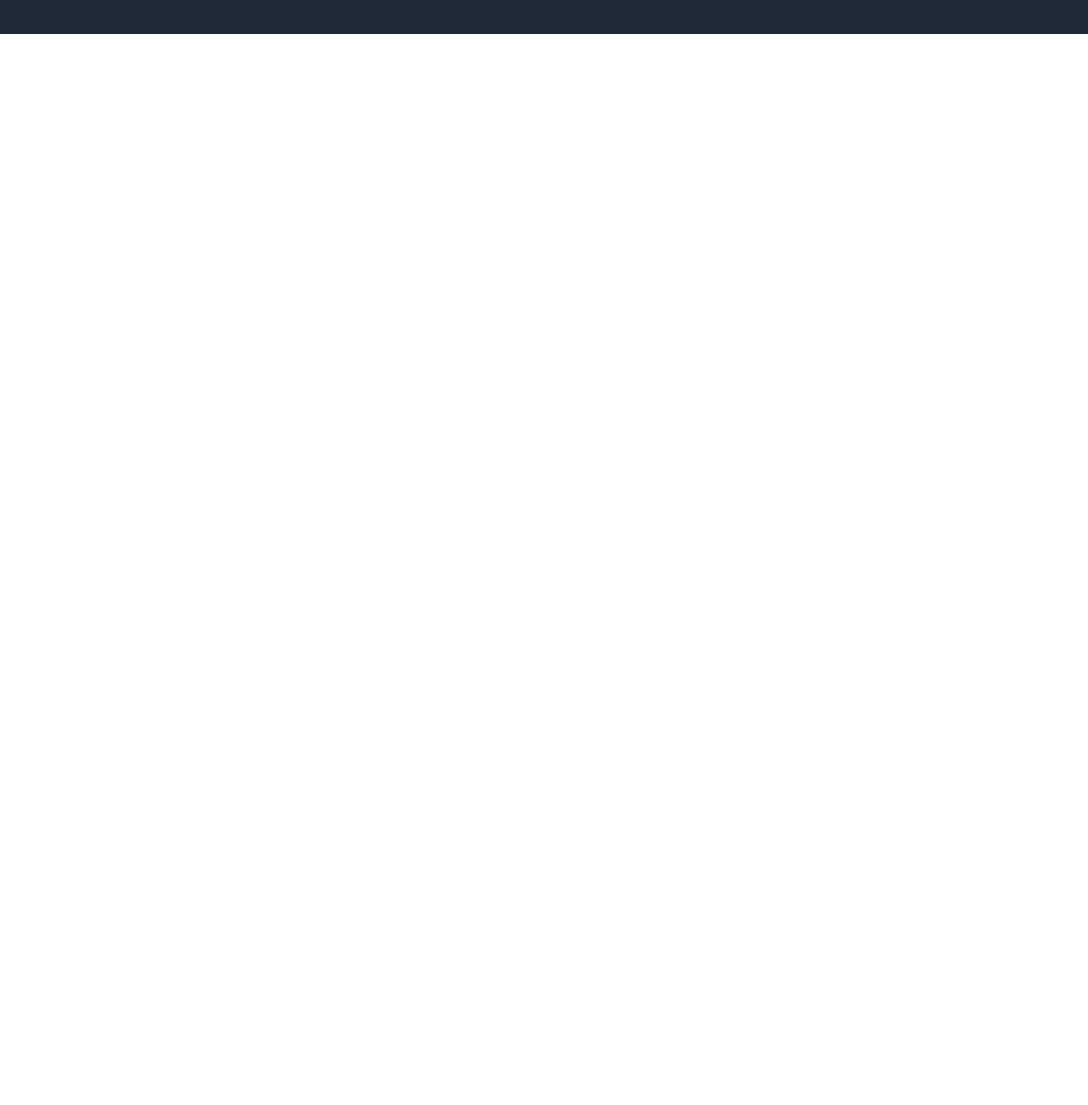
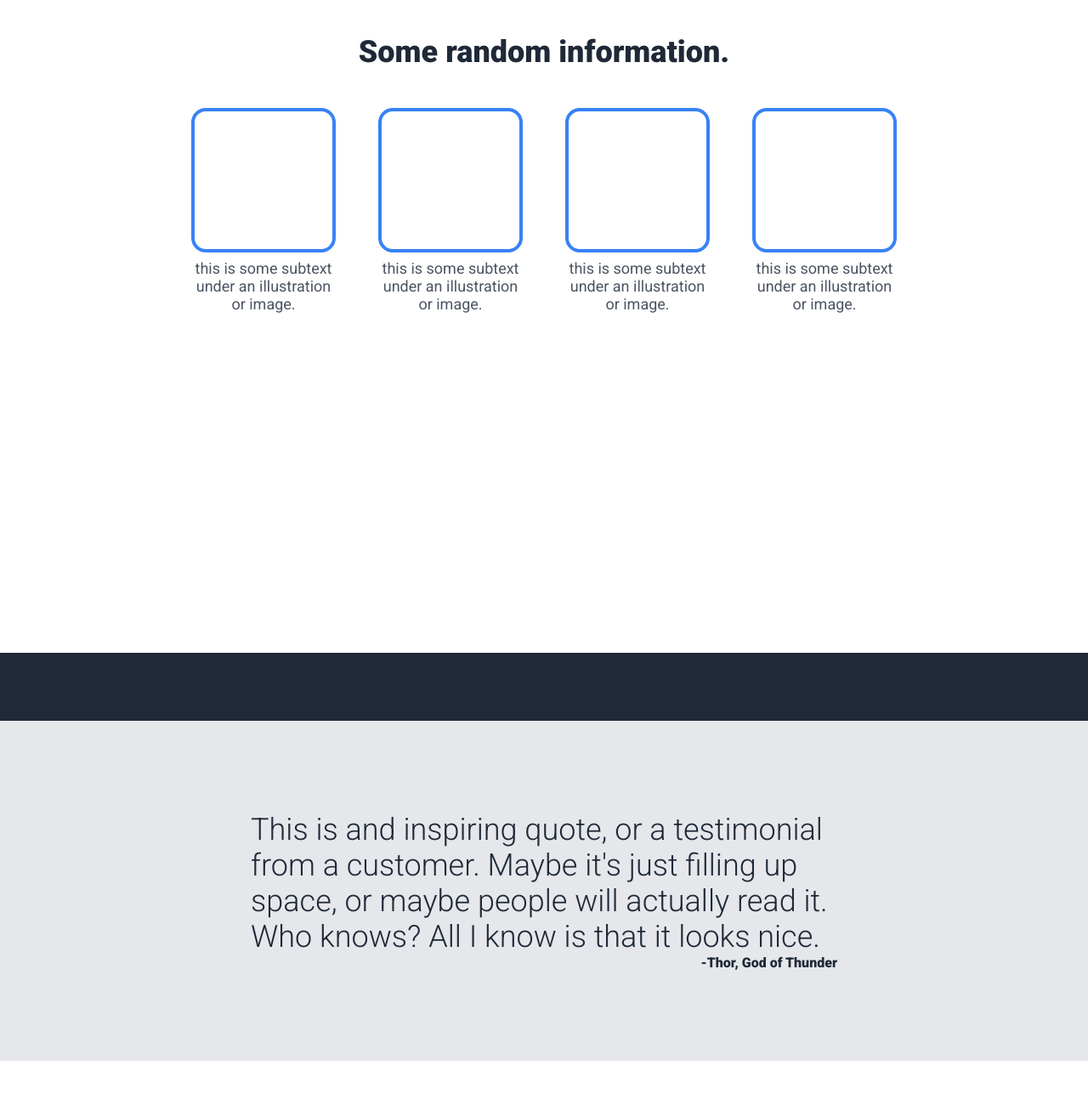
Before and after one commit to EccentricEmilio/practise-stuff, a plain HTML site: page odin-website/index.html in a window 1280 px wide. Shown: the part 520-1820 px from the top of the page at 85% size. Drawn offline with Linux system fonts and the light colour scheme.

Commit message:
Add some-random-information and quote

```diff
--- a/odin-website/index.html
+++ b/odin-website/index.html
@@ -18,6 +18,55 @@
 
   </header>
   <main class="content">
+    <div class="random-information-container">
+      <div class="content-div">
+        <p class="random-information-title">
+          Some random information.
+        </p>
+        <div class="random-information-card-container">
+          <div class="random-information-card">
+              <div></div>
+              <p >
+                this is some subtext under an illustration or image.
+              </p>
+          </div>
+          <div class="random-information-card">
+              <div></div>
+              <p >
+                this is some subtext under an illustration or image.
+              </p>
+          </div>
+          <div class="random-information-card">
+              <div></div>
+              <p >
+                this is some subtext under an illustration or image.
+              </p>
+          </div>
+          <div class="random-information-card">
+              <div></div>
+              <p >
+                this is some subtext under an illustration or image.
+              </p>
+          </div>
+        </div>
+      </div>
+
+    </div>
+
+
+
+    <div class="quote-container">
+      <div class="content-div">
+        <div class="quote">
+          <p class="quote-text">
+            This is and inspiring quote, or a testimonial from a customer. Maybe it's just filling up space, or maybe people will actually read it. Who knows? All I know is that it looks nice.
+          </p>
+          <p class="quote-author">
+            -Thor, God of Thunder
+          </p>
+        </div>
+      </div>
+    </div>
     <div class="sign-up-prompt-container">
       <div class="content-div">
         <div class="sign-up-prompt">
--- a/odin-website/styles/index.css
+++ b/odin-website/styles/index.css
@@ -5,7 +5,7 @@ h2 {
 }
 
 body {
-  height: 2000px;
+  /* height: 2000px; */
 
   display: flex;
   flex-flow: column nowrap;
@@ -15,9 +15,93 @@ body {
 }
 
 .content-div {
-  width: 50%;
+  width: 70%;
   height: 100%;
   margin: 0 auto;
+}
+
+/* some-random-information */
+.random-information-container {
+  background-color: white;
+}
+
+.random-information-container .content-div {
+  display: flex;
+  flex-direction: column;
+  justify-content: center;
+  align-items: center;
+  padding: 40px 0px;
+}
+
+.random-information {
+  width: 100%;
+}
+
+.random-information-title {
+  font-size: 36px;
+  font-weight: 900;
+  color: #1F2937;
+  text-align: center;
+  margin-bottom: 45px;
+}
+
+.random-information-card-container {
+  display: flex;
+  align-items: flex-start;
+  justify-content: center;
+  width: 100%;
+  gap: 50px;
+}
+
+.random-information-card {
+  flex-basis: 170px;
+  flex-shrink: 0;
+}
+
+.random-information-card div {
+  border-radius: 17px;
+  border: 4px solid #3882F6;
+  width: 100%;
+  aspect-ratio: 1 / 1;
+  box-sizing: border-box;
+  margin-bottom: 8px;
+}
+
+.random-information-card p {
+  font-size: 18px;
+  width: 100%;
+  color: #4b5563;
+  text-align: center;
+}
+
+
+/* quote */
+.quote-container {
+  background-color: #E5E7EB;
+  height: 400px;
+}
+
+.quote-container .content-div {
+  display: flex;
+  justify-content: center;
+  align-items: center;
+}
+
+.quote {
+  flex-basis: 77%;
+  flex-shrink: 0;
+}
+
+.quote-text {
+  font-weight: 300;
+  font-size: 36px;
+  color: #1F2937;
+}
+
+.quote-author {
+  text-align: right;
+  font-weight: 900;
+  color: #1F2937;
 }
 
 /* sign-up */
```
